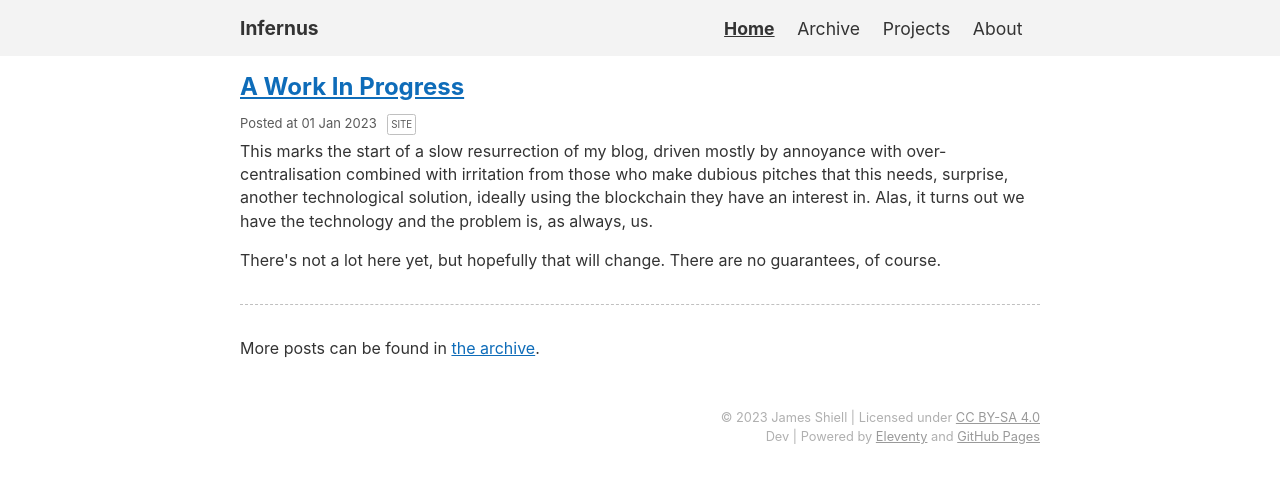
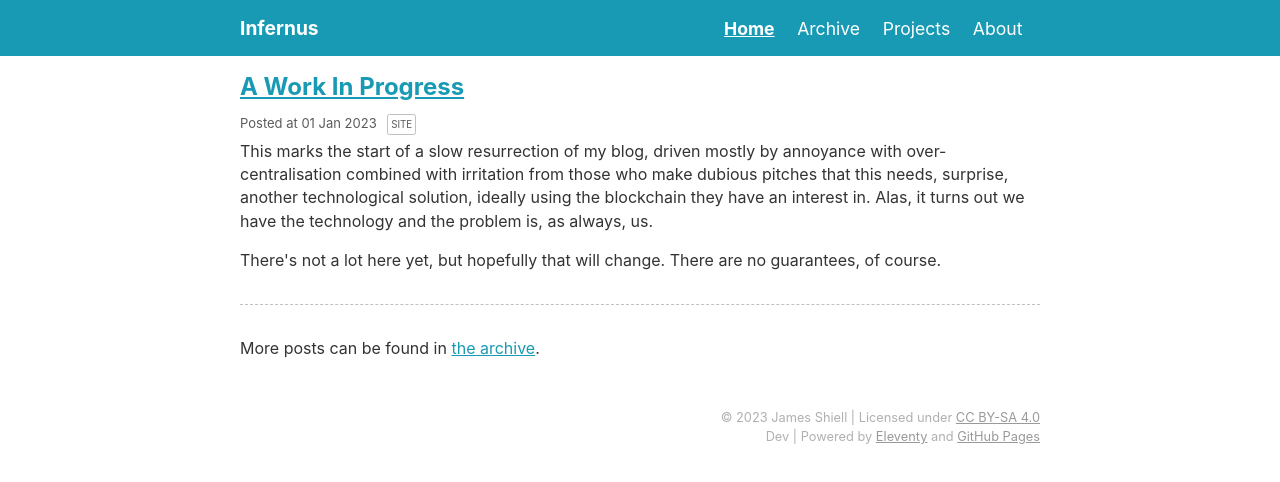
Before and after one commit to jshiell/jshiell.github.io, an Eleventy site: page index.njk in a window 1280 px wide. Built offline with nearby package versions, Linux system fonts and the light colour scheme; Eleventy itself is replaced by a stand-in of ours; files that its build step writes are made by us from their sources.

Commit message:
Make the colours a little more interesting

```diff
--- a/css/index.css
+++ b/css/index.css
@@ -10,16 +10,17 @@
   --colour-grey-50: #C0C0C0;
   --colour-grey-70: #5a5a5a;
   --colour-grey-90: #333;
-  --background-colour-header: #f3f3f3;
 
   --text-colour: var(--colour-grey-90);
   --text-colour-meta: var(--colour-grey-70);
-  --text-colour-link: #0e6cb9;
-  --text-colour-link-visited: #6727b1;
+  --text-colour-link: #189ab4;
+  --text-colour-link-visited: #2e14ae;
+  --text-colour-header: white;
   --text-colour-footer: #b0b0b0;
   --text-colour-footer-link: #9a9a9a;
   --text-colour-footer-visited: #9a9a9a;
 
+  --background-colour-header: #189ab4;
   --background-colour: #fff;
 
   --max-content-width: 50em;  /* 800px /16 */
@@ -31,7 +32,6 @@
     --colour-grey-50: #C0C0C0;
     --colour-grey-70: #c7c7c7;
     --colour-grey-90: #dad8d8;
-    --background-colour-header: #0a1015;
 
     --text-colour-link: #1493fb;
     --text-colour-link-visited: #a6aef8;
@@ -39,6 +39,7 @@
     --text-colour-footer-link: #cbcbcb;
     --text-colour-footer-visited: #cbcbcb;
 
+    --background-colour-header: #05445e;
     --background-colour: #15202b;
   }
 }
@@ -98,12 +99,17 @@ main :first-child {
   margin-top: 0;
 }
 header {
+  color: var(--text-colour-header);
   background-color: var(--background-colour-header);
 }
 header:after {
   content: "";
   display: table;
   clear: both;
+}
+header a[href]:link,
+header a[href]:visited {
+  color: var(--text-colour-header);
 }
 
 table {
```
